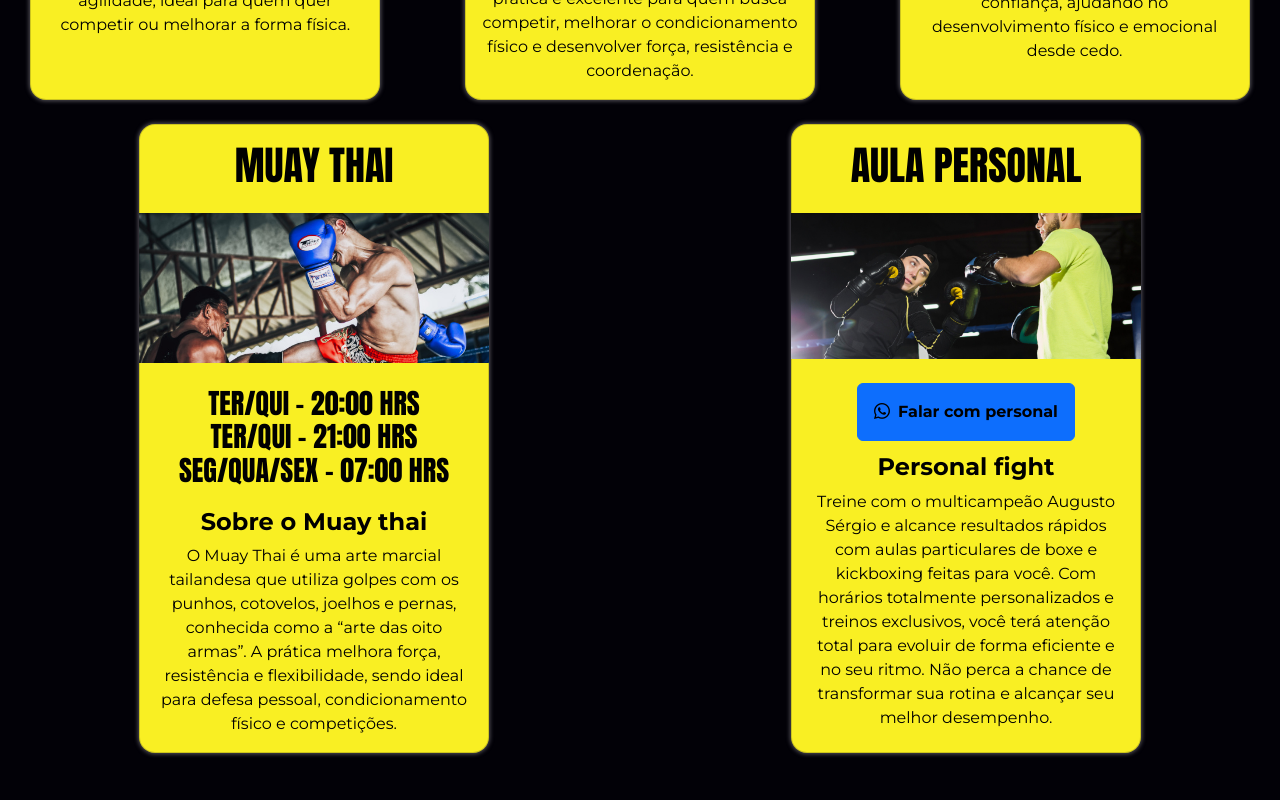
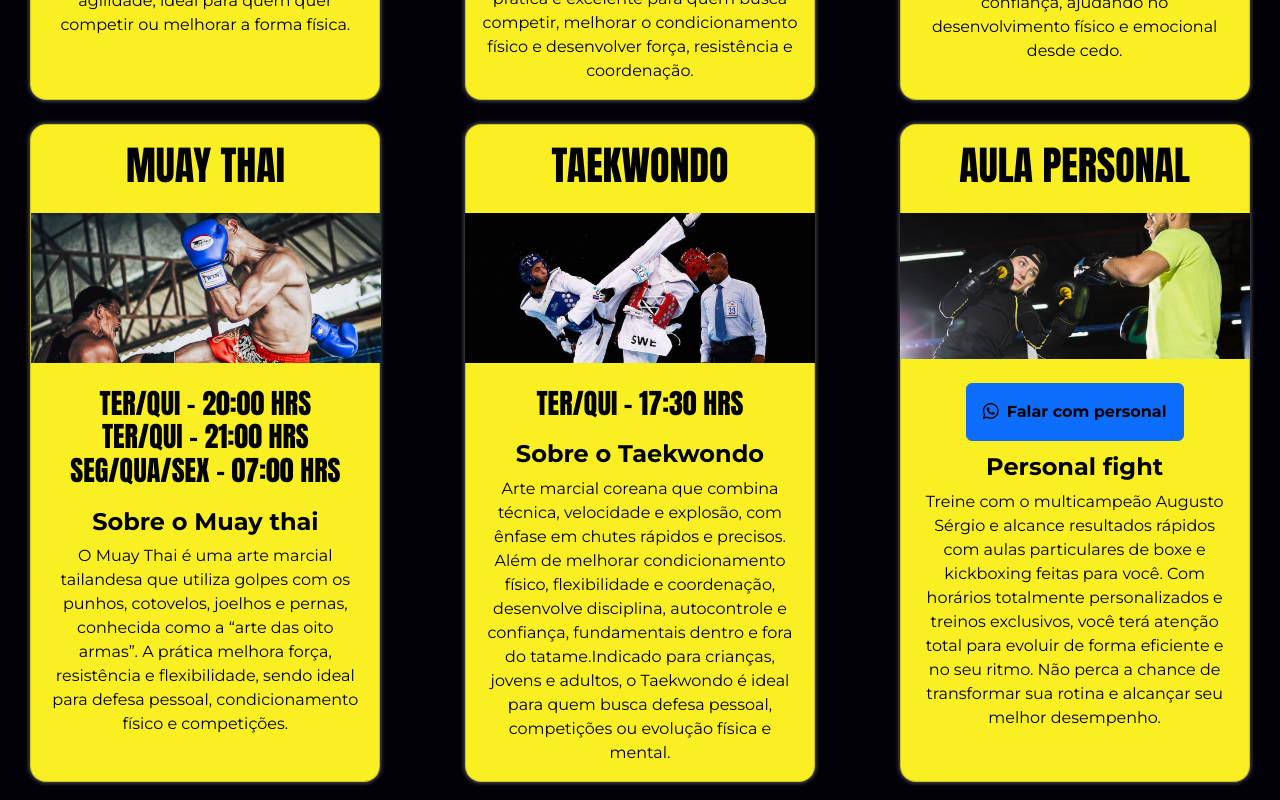
Before and after one commit to gabrielcarvalhogc/academia-fight-house, a React (Vite) app: page / in a window 1280 px wide. Shown: the part 1260-2060 px from the top of the page. Built offline with nearby package versions, Linux system fonts and the light colour scheme.

Commit message:
feat: add Taekwondo modalidade with image and description

```diff
--- a/src/data/modalidades-data.js
+++ b/src/data/modalidades-data.js
@@ -3,6 +3,7 @@ import kickboxing from "../assets/modalidade-kickboxing.jpg";
 import kickboxingInfantil from "../assets/modalidade-turma-kids.jpg";
 import muaythai from "../assets/modalidade-muaythai.jpg";
 import personal from "../assets/modalidade-personal.jpg";
+import taekwondo from "../assets/modalidade-taekwondo.jpg";
 
 export const modalidades = [
     {
@@ -38,6 +39,14 @@ export const modalidades = [
         "descricao": "O Muay Thai é uma arte marcial tailandesa que utiliza golpes com os punhos, cotovelos, joelhos e pernas, conhecida como a “arte das oito armas”. A prática melhora força, resistência e flexibilidade, sendo ideal para defesa pessoal, condicionamento físico e competições."
     },
     {
+        "titulo": "Taekwondo",
+        "imagem": `${taekwondo}`,
+        "dias": ["ter/qui"],
+        "horarios": ["17:30 hrs"],
+        "subtitulo": "Sobre o Taekwondo",
+        "descricao": "Arte marcial coreana que combina técnica, velocidade e explosão, com ênfase em chutes rápidos e precisos. Além de melhorar condicionamento físico, flexibilidade e coordenação, desenvolve disciplina, autocontrole e confiança, fundamentais dentro e fora do tatame.Indicado para crianças, jovens e adultos, o Taekwondo é ideal para quem busca defesa pessoal, competições ou evolução física e mental."
+    },
+    {
         "titulo": "Aula personal",
         "imagem":`${personal}`,
         "dias": ["Entre em contato"],
```
Also changed, not shown: src/assets/modalidade-taekwondo.jpg (added).
